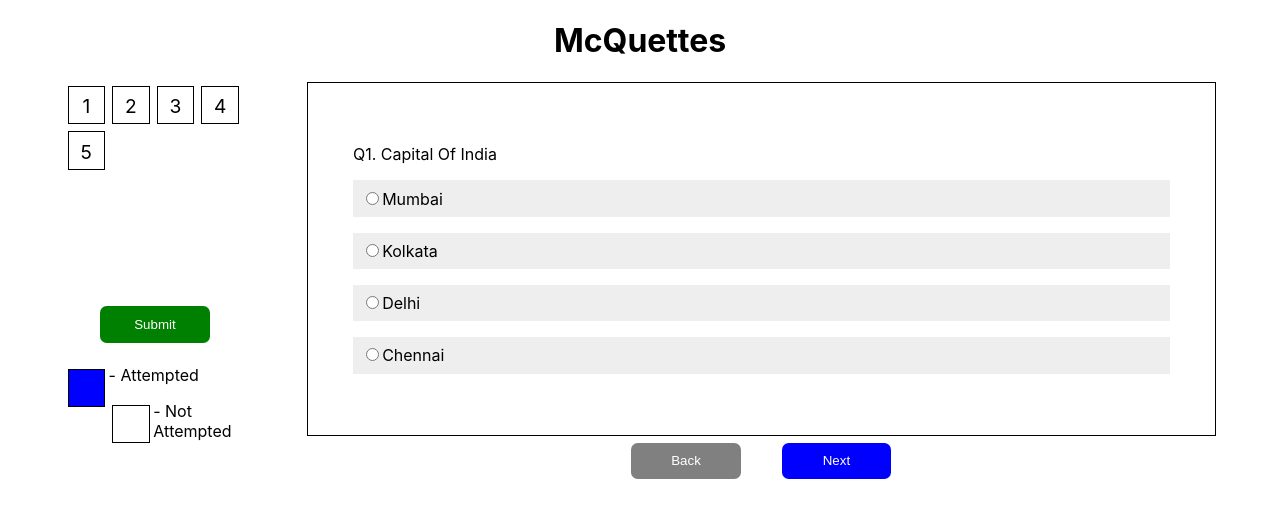
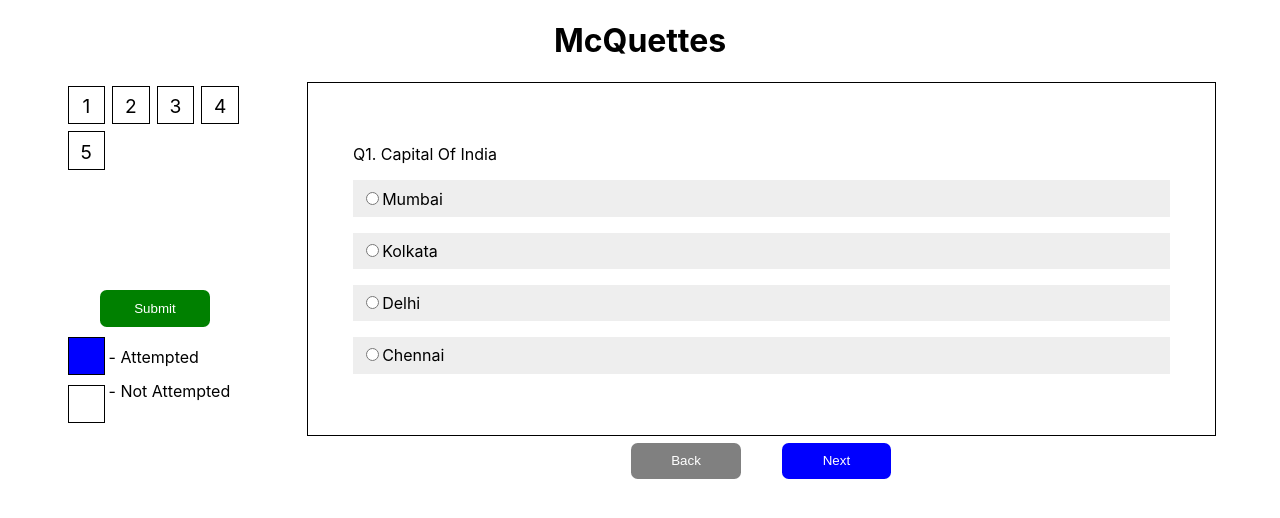
Before and after one commit to techhandler/McQuettes, a React (Create React App) app: page / in a window 1280 px wide. Shown: the top 518 px of the page. Built offline with nearby package versions, Linux system fonts and the light colour scheme.

Commit message:
changing ques panel

```diff
--- a/src/components/QuesPanel.js
+++ b/src/components/QuesPanel.js
@@ -19,17 +19,17 @@ export default class QuestionPanel extends Component {
           ))}
         </div>
         <div style={{ flex: 1 }}>
-          <p style={{ textAlign: "center" }}>
+          <div style={{ textAlign: "center" }}>
             <button style={{ background: "green", width: "60%" }} onClick={() => this.props.handleSubmit()}>
               Submit
             </button>
-          </p>
-          <p>
+          </div>
+          <div style={{width:"100%", lineHeight:"3em"}}>
             <span className="ques-panel-button" style={style.attempted}/> - Attempted
-          </p>
-          <p>
+          </div>
+          <div style={{width:"100%"}}>
             <span className="ques-panel-button"/> - Not Attempted
-          </p>
+          </div>
         </div>
       </div>
     );
```
